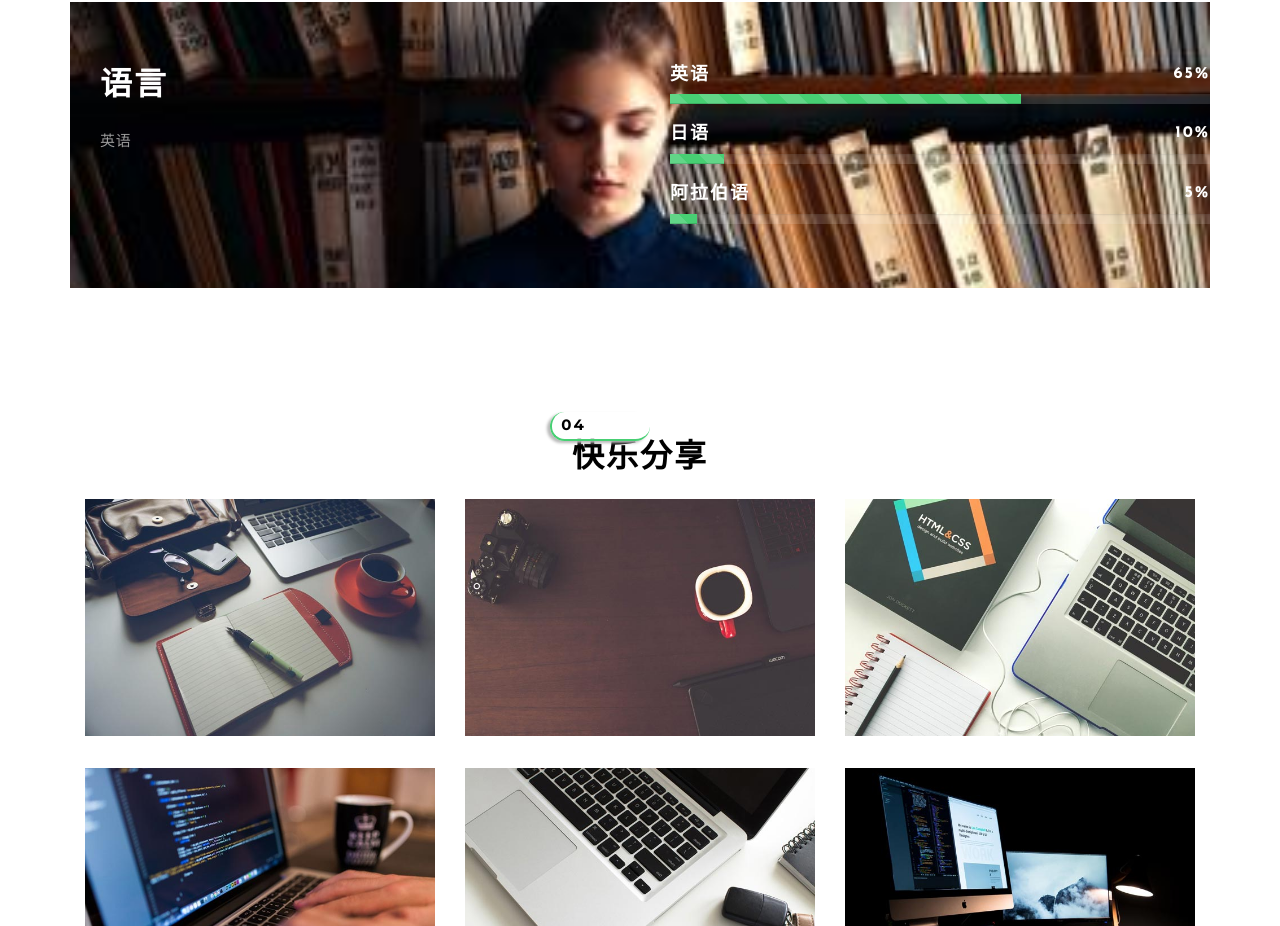
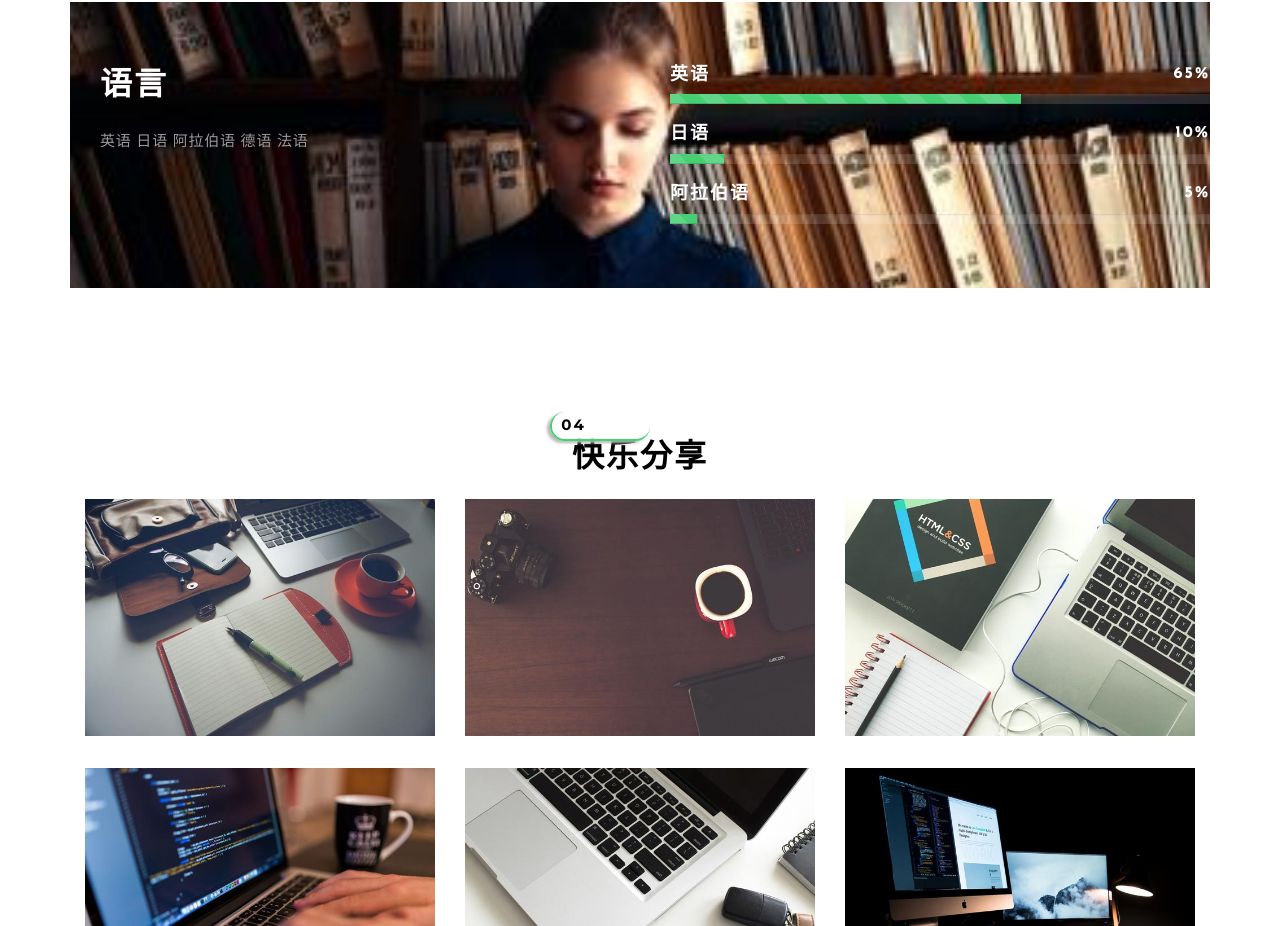
Before and after one commit to Jsnails/Jsnails.github.io, a plain HTML site: page index.html in a window 1280 px wide. Shown: the part 2657-3583 px from the top of the page. Drawn offline with Linux system fonts and the light colour scheme.

Commit message:
update language

```diff
--- a/index.html
+++ b/index.html
@@ -276,7 +276,7 @@
 								<h5 class="title-w3">语言</h5>
 								<div class="clearfix"></div>
 							</div>
-							<p class="para-agileits-w3layouts">英语</p>
+							<p class="para-agileits-w3layouts">英语 日语  阿拉伯语 德语  法语</p>
 						</div>
 						<div class="col-md-6 w3l_about_bottom_grid_right bar-grids">
 							<h6>英语<span> 65% </span></h6>
```
